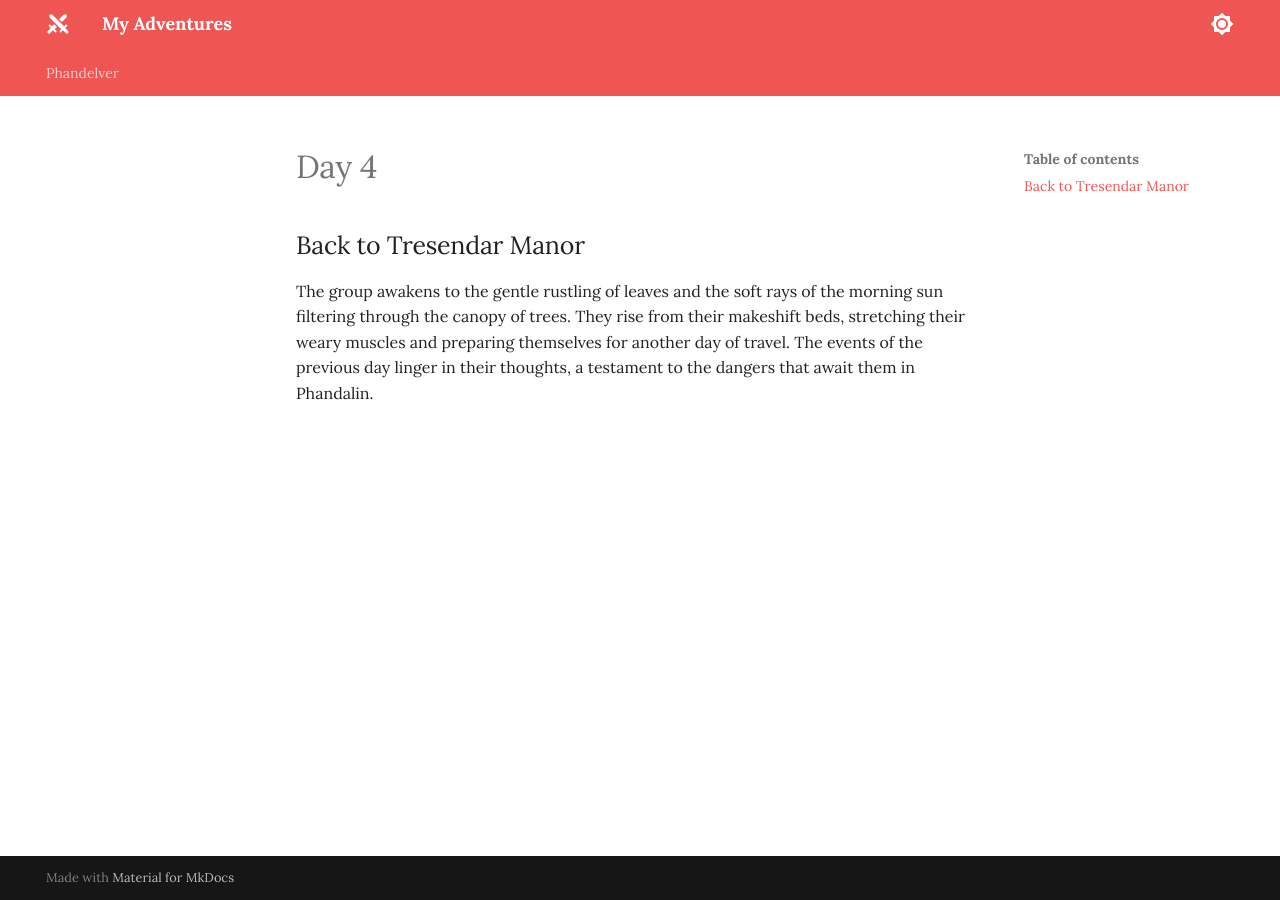
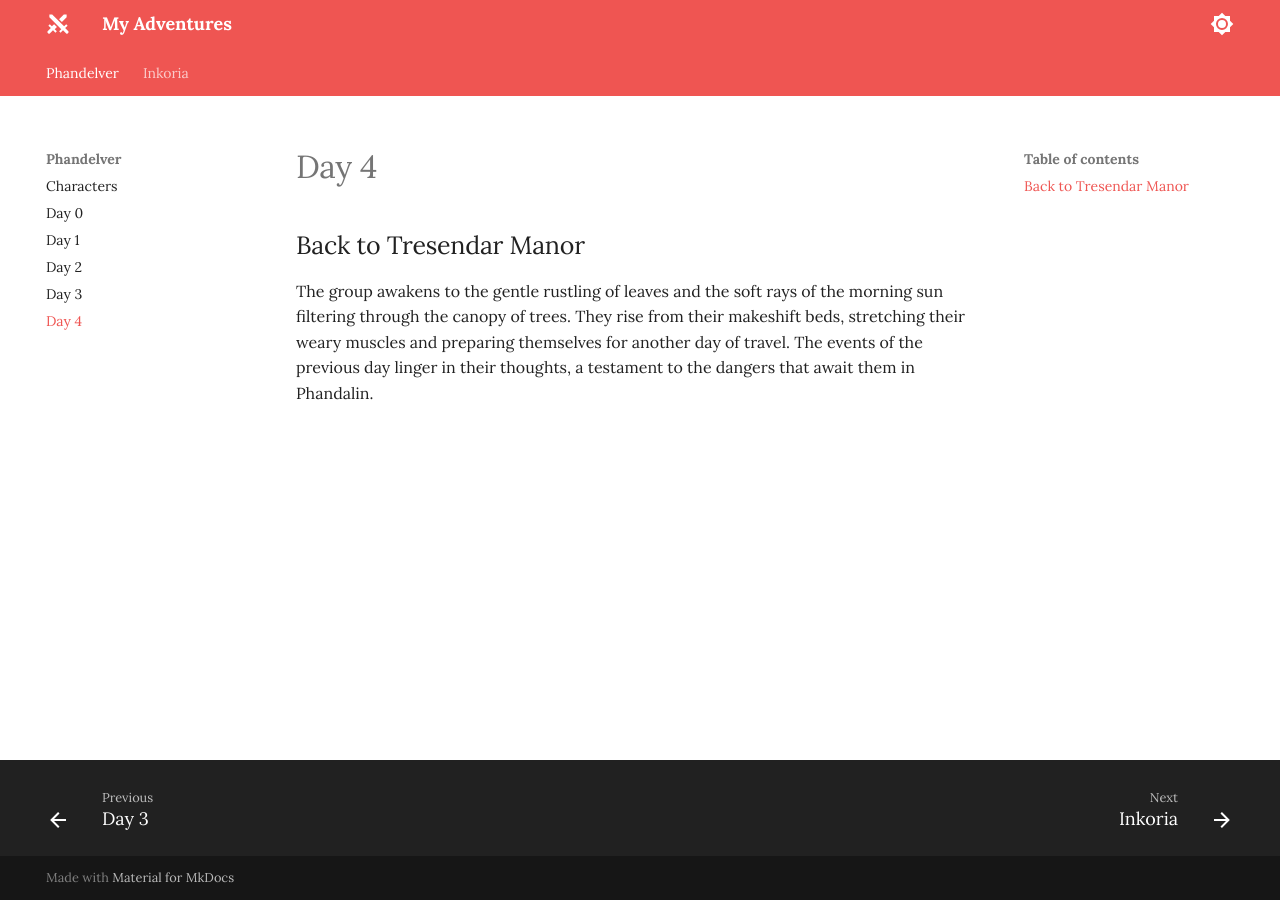
Before and after one commit to jonasmcferreira/adventures, an MkDocs documentation site: the page built from docs/phandelver/04.md, in a window 1280 px wide. Built offline with MkDocs 1.6.1 and Material for MkDocs 9.7.7, drawn with Linux system fonts in a browser that asks for light colours.

Commit message:
modified mkdocs.yml

```diff
--- a/mkdocs.yml
+++ b/mkdocs.yml
@@ -3,11 +3,14 @@
 
 nav:
   - Phandelver:
-      - Characters: phandelver/characters.md
-      - In Neverwinter: phandelver/00.md
-      - Day 1: phandelver/01.md
-      - Day 2: phandelver/02.md
-      - Day 3: phandelver/03.md
+    - Characters: phandelver/characters.md
+    - Day 0: phandelver/00.md
+    - Day 1: phandelver/01.md
+    - Day 2: phandelver/02.md
+    - Day 3: phandelver/03.md
+    - Day 4: phandelver/04.md
+  - Inkoria:
+    - Inkoria: inkoria/00.md
 
 theme:
   name: material
```
